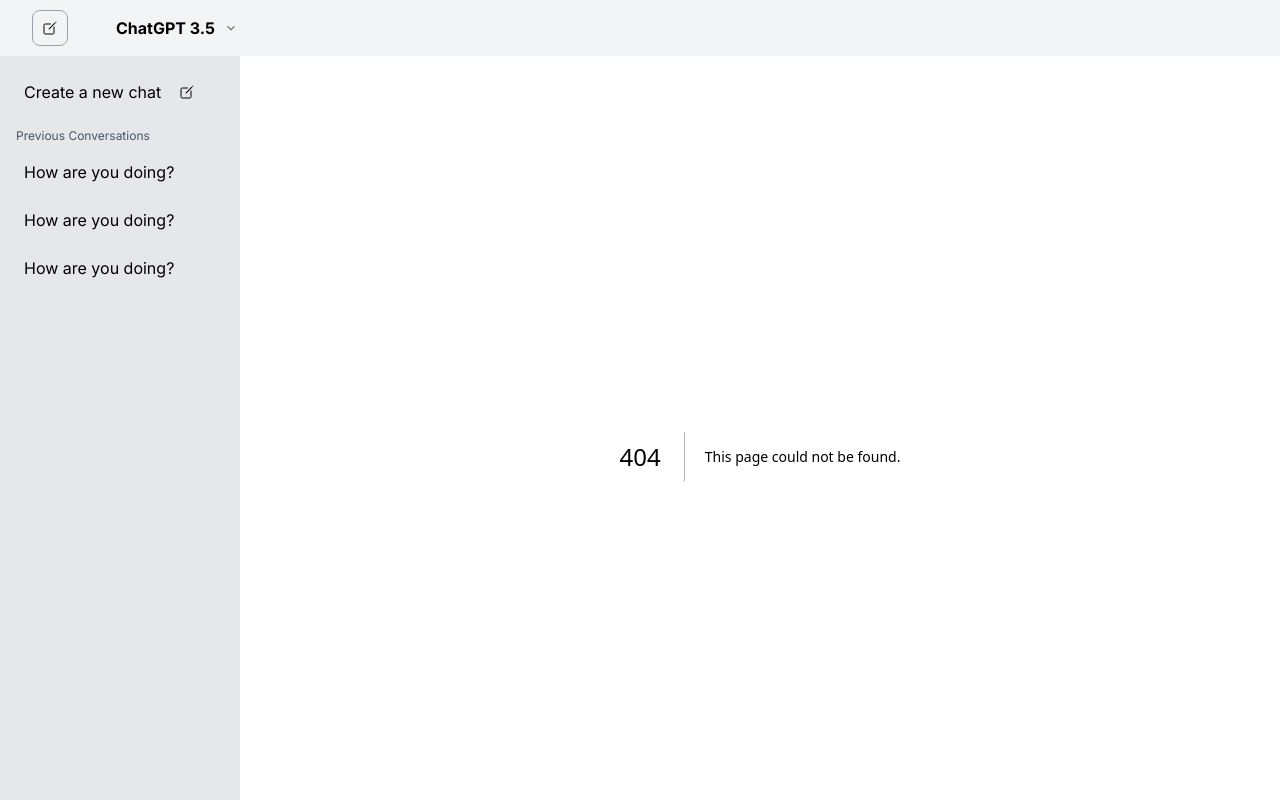
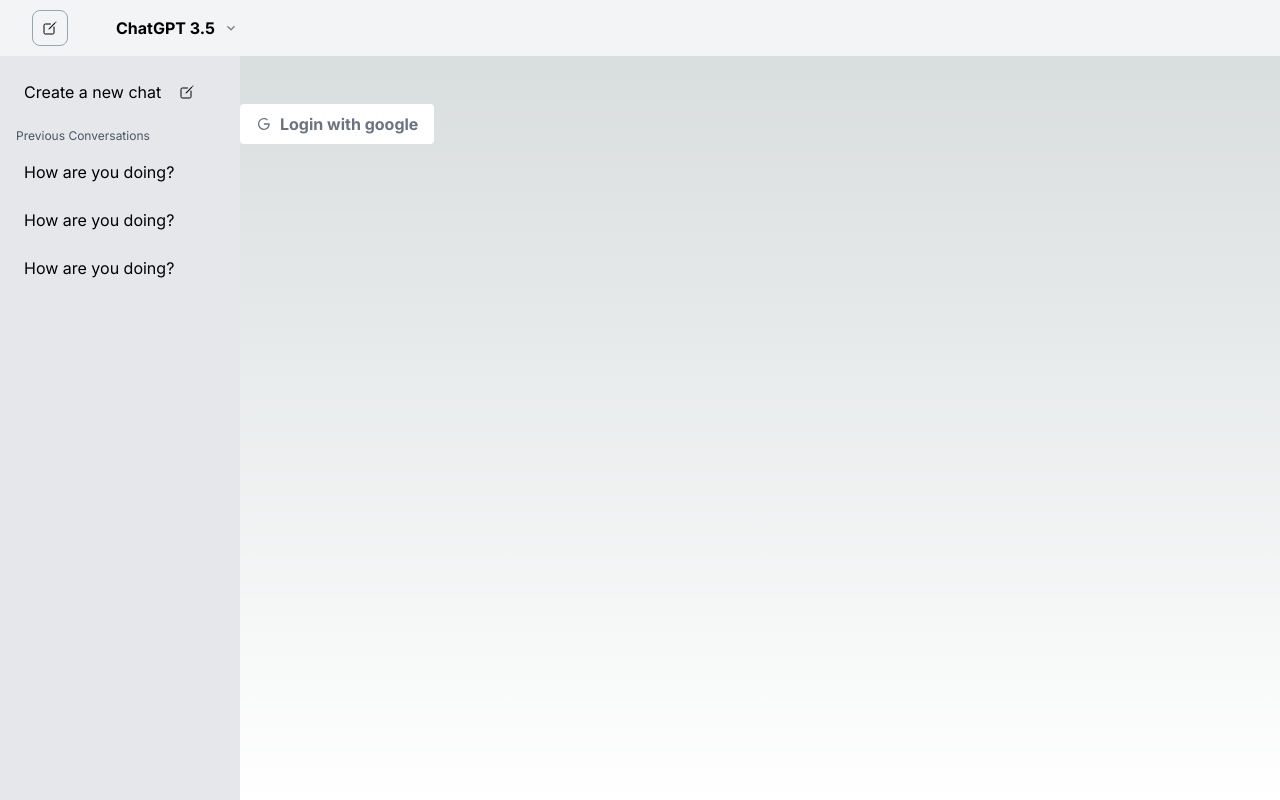
Before and after one commit to sumitsapkota75/chatbot-ui, a Next.js app: page /auth/login in a window 1280 px wide. Before the commit this address had no page. Built offline with nearby package versions, Linux system fonts and the light colour scheme; no server answers.

Commit message:
feat: added next-auth for signin

```diff
--- /dev/null
+++ b/app/api/auth/[...nextauth]/route.ts
@@ -0,0 +1,7 @@
+import NextAuth from "next-auth";
+
+import { authOptions } from "@/lib/auth";
+
+const handler = NextAuth(authOptions);
+
+export { handler as GET, handler as POST };
--- /dev/null
+++ b/app/auth/login/layout.tsx
@@ -0,0 +1,13 @@
+import { getServerSession } from "next-auth";
+
+export default function authLayout({
+    children, // will be a page or nested layout
+  }: {
+    children: React.ReactNode;
+  }) {
+    return (
+      <section className="pt-12 bg-auth-footer bg-no-repeat bg-bottom h-screen">
+        {children}
+      </section>
+    );
+  }
--- /dev/null
+++ b/app/auth/login/page.tsx
@@ -0,0 +1,15 @@
+"use client"
+import Button from '@/components/button'
+import React from 'react'
+import { RiGoogleLine } from 'react-icons/ri'
+import { signIn } from "next-auth/react";
+
+const Login = () => {
+  return (
+    <div>
+      <Button  text="Login with google" width='100px' isLoading={false} leadingIcon={<RiGoogleLine />} onClick={()=>signIn("google")}/>
+    </div>
+  )
+}
+
+export default Login
--- a/app/layout.tsx
+++ b/app/layout.tsx
@@ -3,6 +3,8 @@
 import "./globals.css";
 import Header from "@/components/header";
 import SideNav from "@/components/sidenav";
+import NextAuthSessionProvider from "@/context/sessionContext";
+import { getServerSession } from "next-auth";
 
 const inter = Inter({ subsets: ["latin"] });
 
@@ -11,19 +13,22 @@
   description: "Created by Sumit",
 };
 
-export default function RootLayout({
+export default async function RootLayout({
   children,
 }: Readonly<{
   children: React.ReactNode;
 }>) {
+  const session = await getServerSession();
   return (
     <html lang="en">
       <body className={`${inter.className} h-screen flex flex-col`}>
+      <NextAuthSessionProvider session={session}>
         <Header />
         <div className="flex flex-1 overflow-hidden">
           <SideNav />
           <main className="flex-1 overflow-auto">{children}</main>
         </div>
+        </NextAuthSessionProvider>
       </body>
     </html>
   );
--- /dev/null
+++ b/components/button.tsx
@@ -0,0 +1,42 @@
+// components/Button.tsx
+import React from 'react';
+import { IoIosRefresh } from "react-icons/io";
+
+interface ButtonProps {
+    width?: string;
+    height?: string;
+    backgroundColor?: string;
+    isLoading?: boolean;
+    disabled?: boolean;
+    leadingIcon?: React.ReactNode;
+    text: string;
+    onClick?: () => void;
+}
+
+const Button: React.FC<ButtonProps> = ({
+    width = 'w-full',
+    height = 'h-10',
+    backgroundColor = 'bg-white',
+    isLoading = false,
+    disabled = false,
+    leadingIcon,
+    text,
+    onClick,
+}) => {
+    return (
+        <button
+            className={`flex items-center justify-center ${width} ${height} ${backgroundColor} text-gray-500 font-bold py-2 px-4 rounded focus:outline-none focus:shadow-outline ${disabled ? 'opacity-50 cursor-not-allowed' : 'hover:bg-gray-300'}`}
+            onClick={onClick}
+            disabled={disabled || isLoading}
+        >
+            {isLoading ? (
+                <IoIosRefresh className="animate-spin mr-2" />
+            ) : (
+                leadingIcon && <span className="mr-2">{leadingIcon}</span>
+            )}
+            {text}
+        </button>
+    );
+};
+
+export default Button;
--- a/components/header.tsx
+++ b/components/header.tsx
@@ -1,3 +1,4 @@
+import Link from 'next/link';
 import React from 'react'
 import { IoCreateOutline } from "react-icons/io5";
 import { MdOutlineKeyboardArrowDown } from "react-icons/md";
@@ -5,7 +6,9 @@
 const Header = () => {
   return (
     <div className='bg-gray-100 min-h-14 flex flex-row items-center'>
+      <Link href="/home">
         <div className='new-conversation flex flex-col justify-center items-center mx-8 min-h-9 min-w-9 border border-gray-400 rounded-lg hover:bg-gray-200 hover:cursor-pointer'><IoCreateOutline /></div>
+      </Link>
         <div className='flex flex-row text-base items-center font-bold h-10 min-w-12 hover:bg-gray-200 hover:cursor-pointer rounded-lg p-4'>ChatGPT 3.5 <MdOutlineKeyboardArrowDown color='gray' height={4} className='mx-2'/></div>
     </div>
   )
--- a/components/index.ts
+++ b/components/index.ts
@@ -1,2 +1,3 @@
 export * from "./header";
 export * from "./sidenav";
+export * from "./button"
--- /dev/null
+++ b/context/sessionContext.tsx
@@ -0,0 +1,12 @@
+"use client";
+import { SessionProvider, SessionProviderProps } from "next-auth/react";
+
+export default function NextAuthSessionProvider({
+  children,
+  session,
+}: {
+  children: React.ReactNode;
+  session: SessionProviderProps["session"] | null | undefined;
+}) {
+  return <SessionProvider session={session}>{children}</SessionProvider>;
+}
--- /dev/null
+++ b/lib/auth.ts
@@ -0,0 +1,15 @@
+// packages
+import type { NextAuthOptions } from "next-auth";
+import GoogleProvider from "next-auth/providers/google";
+
+export const authOptions: NextAuthOptions = {
+  providers: [
+    GoogleProvider({
+      clientId: process.env.NEXT_PUBLIC_GOOGLE_CLIENT_ID as string,
+      clientSecret: process.env.NEXT_PUBLIC_GOOGLE_CLIENT_SECRET as string,
+    }),
+  ],
+  pages: {
+    signIn: "/auth/login",
+  },
+};
--- a/package.json
+++ b/package.json
@@ -10,6 +10,7 @@
   },
   "dependencies": {
     "next": "14.2.3",
+    "next-auth": "^4.24.7",
     "react": "^18",
     "react-dom": "^18",
     "react-icons": "^5.2.1"
```
Also changed, not shown: lib/session.ts (added, +9 -0 lines), 2 other files (tests, documents, lock files or other folders).
